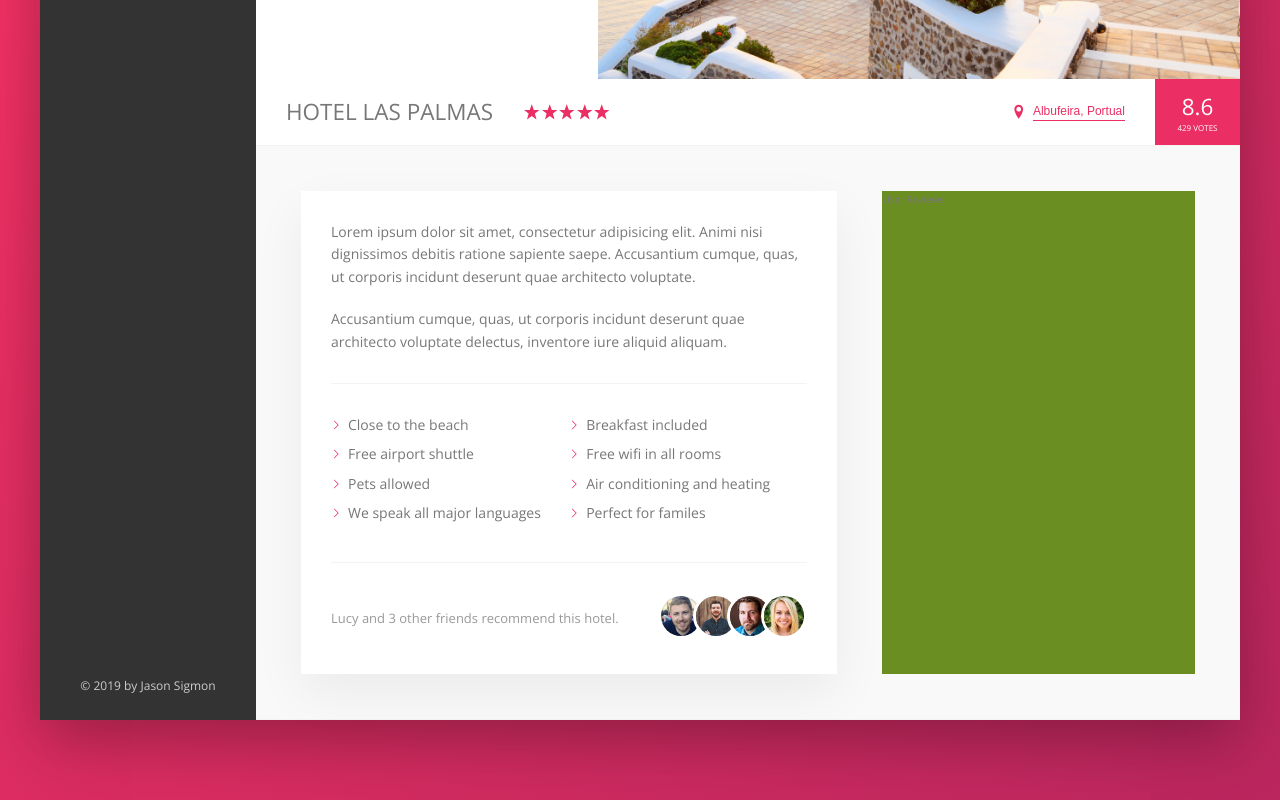
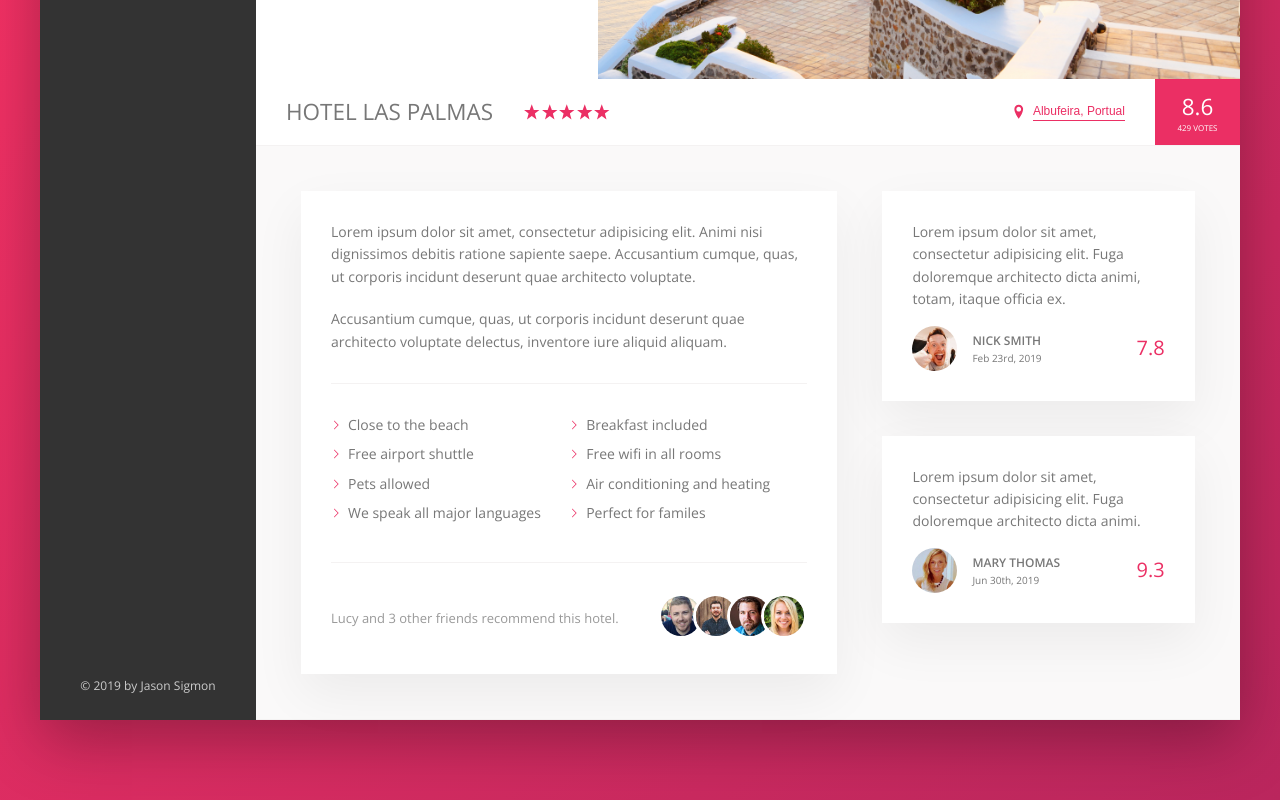
Before and after one commit to jaysig/Trillo, a website: page index.html in a window 1280 px wide. Shown: the part 456-1256 px from the top of the page. Drawn offline with nearby package versions, Linux system fonts and the light colour scheme.

Commit message:
User Reviews Part 1

```diff
--- a/index.html
+++ b/index.html
@@ -168,7 +168,35 @@
                         </div>
                     </div>
                     <div class="user-reviews">
-                        User Reviews
+                        <figure class="review">
+                            <blockquote class="review__text">
+                                Lorem ipsum dolor sit amet, consectetur adipisicing elit. Fuga doloremque architecto
+                                dicta animi, totam, itaque officia ex.
+                            </blockquote>
+                            <figcaption class="review__user">
+                                <img src="img/user-1.jpg" alt="User 1" class="review__photo">
+                                <div class="review__user-box">
+                                    <p class="review__user-name">Nick Smith</p>
+                                    <p class="review__user-date">Feb 23rd, 2019</p>
+                                </div>
+                                <div class="review__rating">7.8</div>
+                            </figcaption>
+                        </figure>
+
+                        <figure class="review">
+                            <blockquote class="review__text">
+                                Lorem ipsum dolor sit amet, consectetur adipisicing elit. Fuga doloremque architecto
+                                dicta animi.
+                            </blockquote>
+                            <figcaption class="review__user">
+                                <img src="img/user-2.jpg" alt="User 2" class="review__photo">
+                                <div class="review__user-box">
+                                    <p class="review__user-name">Mary Thomas</p>
+                                    <p class="review__user-date">Jun 30th, 2019</p>
+                                </div>
+                                <div class="review__rating">9.3</div>
+                            </figcaption>
+                        </figure>
                     </div>
                 </div>
             </main>
--- a/sass/_components.scss
+++ b/sass/_components.scss
@@ -225,8 +225,8 @@
     }
 
     &__icon-location {
-        margin-right: .5rem;
-     }
+        margin-right: 0.5rem;
+    }
 
     &__rating {
         background-color: var(--color-primary);
@@ -248,7 +248,7 @@
     }
 
     &__rating-count {
-        font-size: .8rem;
+        font-size: 0.8rem;
         text-transform: uppercase;
     }
 }
@@ -298,7 +298,6 @@
     margin-bottom: 2rem;
 }
 
-
 ////////////
 //List
 .list {
@@ -313,7 +312,7 @@
 
     &__item {
         flex: 0 0 50%;
-        margin-bottom: .7rem;
+        margin-bottom: 0.7rem;
     }
 
     &__item::before {
@@ -321,7 +320,7 @@
         display: inline-block;
         height: 1rem;
         width: 1rem;
-        margin-right: .7rem;
+        margin-right: 0.7rem;
 
         // Older browsers
         // background-image: url(../img/chevron-thin-right.svg);
@@ -337,7 +336,6 @@
 }
 ////////////
 //Recommend
-
 .recommend {
     font-size: 1.3rem;
     color: var(--color-grey-dark-3);
@@ -347,11 +345,9 @@
 
     &__count {
         margin-right: auto;
-
     }
 
     &__friends {
-
     }
 
     &__photo {
@@ -366,3 +362,48 @@
         }
     }
 }
+
+////////////
+//Recommend
+
+.review {
+    background-color: #fff;
+    box-shadow: var(--shadow-light);
+    padding: 3rem;
+    margin-bottom: 3.5rem;
+
+    &__text {
+        margin-bottom: 1.5rem;
+    }
+
+    &__user {
+        display: flex;
+        align-items: center;
+    }
+
+    &__photo {
+        height: 4.5rem;
+        width: 4.5rem;
+        border-radius: 50%;
+        margin-right: 1.5rem;
+    }
+
+    &__user-box {
+        flex: 0 0 65%;
+    }
+
+    &__user-name {
+        text-transform: uppercase;
+        font-weight: 700;
+        font-size: 1.2rem;
+    }
+
+    &__user-date {
+        font-size: 1rem;
+    }
+
+    &__rating {
+        font-size: 2rem;
+        color: var(--color-primary);
+    }
+}
--- a/sass/_layout.scss
+++ b/sass/_layout.scss
@@ -38,6 +38,7 @@
 }
 
 .detail {
+    font-size: 1.4rem;
     display: flex;
     padding: 4.5rem;
     background-color: var(--color-grey-light-1);
@@ -45,7 +46,7 @@
 }
 
 .description {
-    font-size: 1.4rem;
+
     background-color: #fff;
     box-shadow: var(--shadow-light);
     padding: 3rem;
@@ -54,6 +55,5 @@
 }
 
 .user-reviews {
-    background-color: olivedrab;
     flex: 1;
 }
```
Also changed, not shown: css/style.css.
